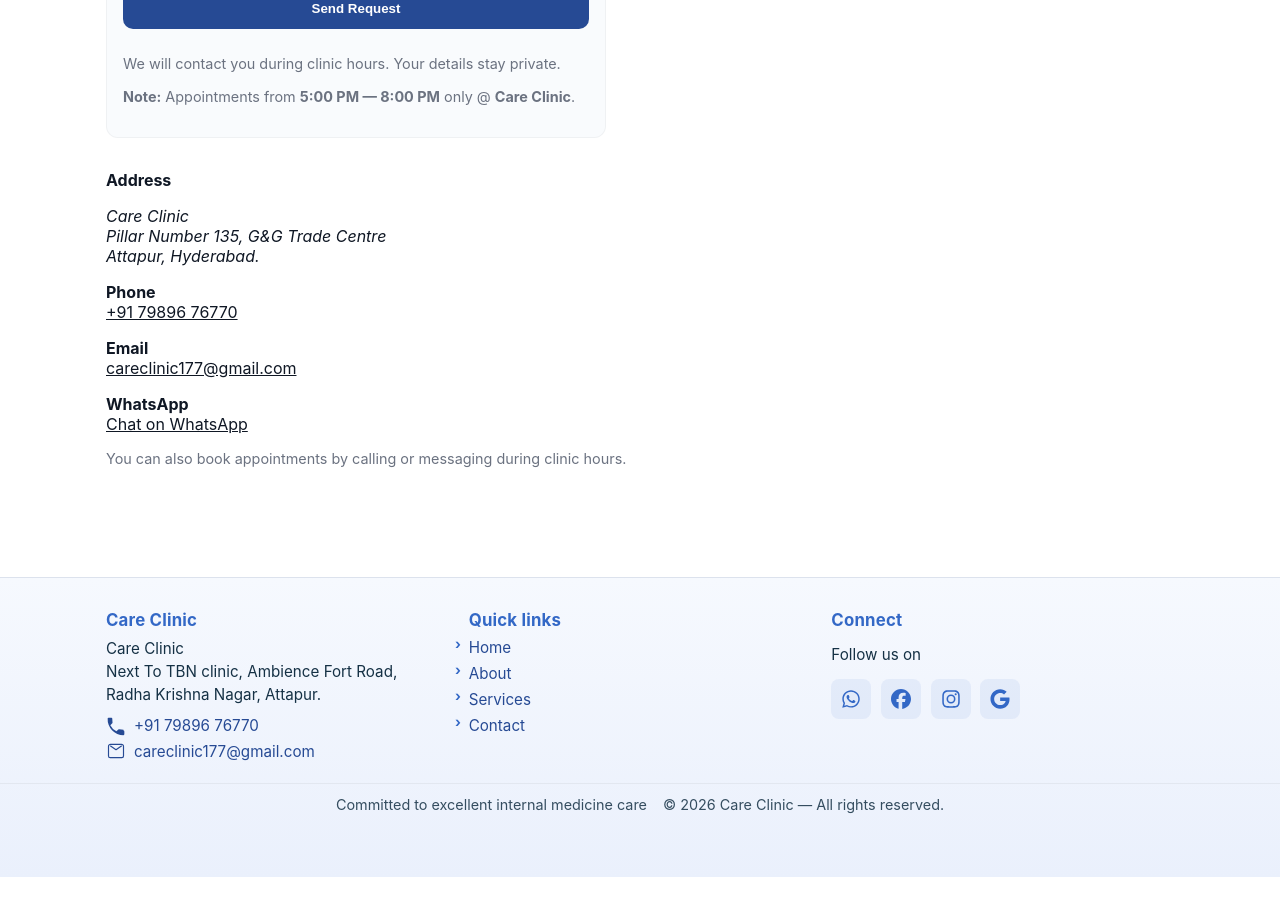
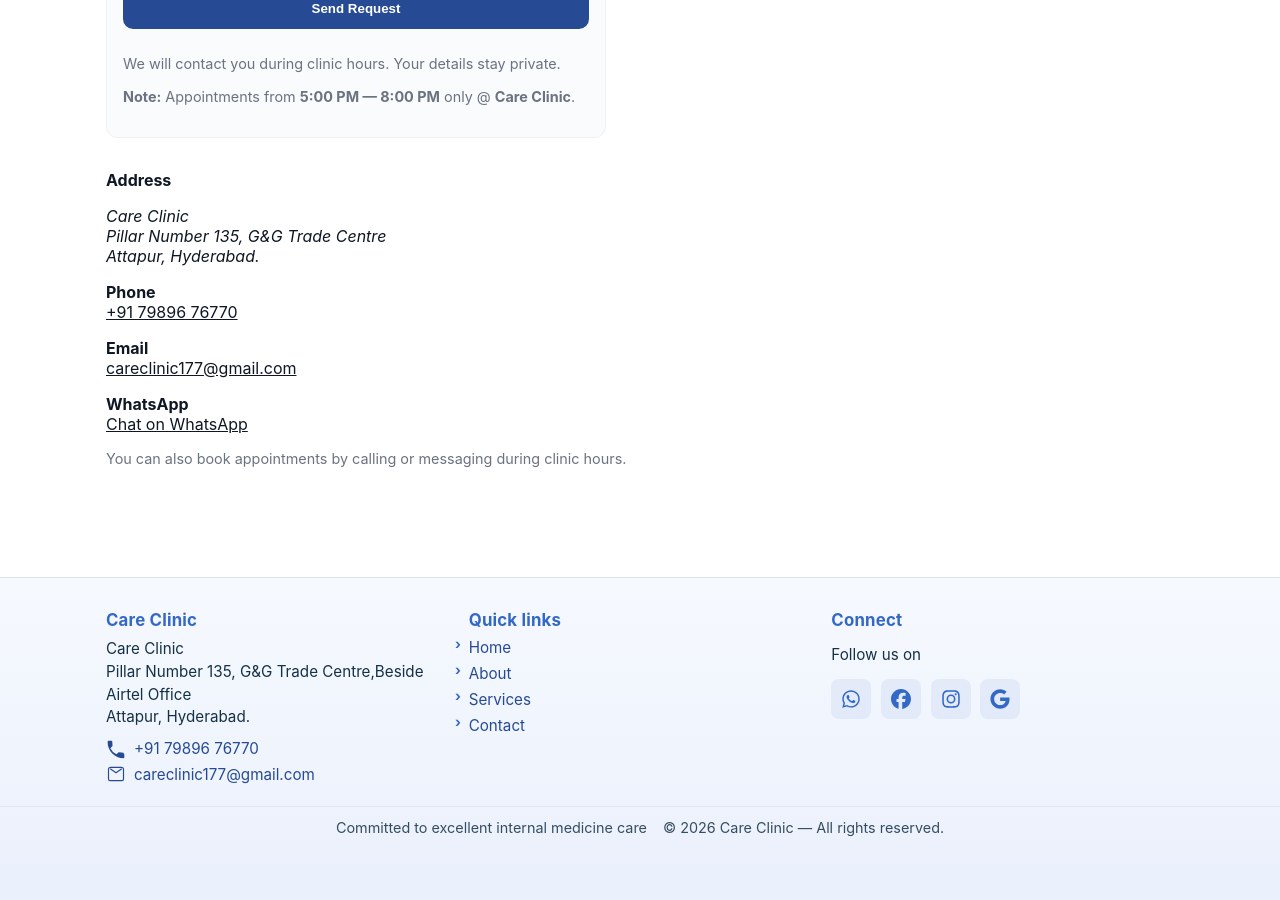
Before and after one commit to drrajarameshd/rr, a Jekyll site: the page contact.html, which Jekyll copies as it is, in a window 1280 px wide and 900 px high, scrolled down 1014 px. Built offline with Jekyll 4.4.1, drawn with Linux system fonts in a browser that asks for light colours; before the commit the page ends 1891 px from its top, so only the background shows below that.

Commit message:
Update contact address in contact.html

```diff
--- a/contact.html
+++ b/contact.html
@@ -263,8 +263,8 @@
           <h4>Care Clinic</h4>
           <address>
             Care Clinic<br/>
-            Next To TBN clinic, Ambience Fort Road,<br/>
-            Radha Krishna Nagar, Attapur.
+            Pillar Number 135, G&G Trade Centre,Beside Airtel Office<br/>
+            Attapur, Hyderabad.
           </address>
           <p class="contact-line">
             <!-- phone -->
```
